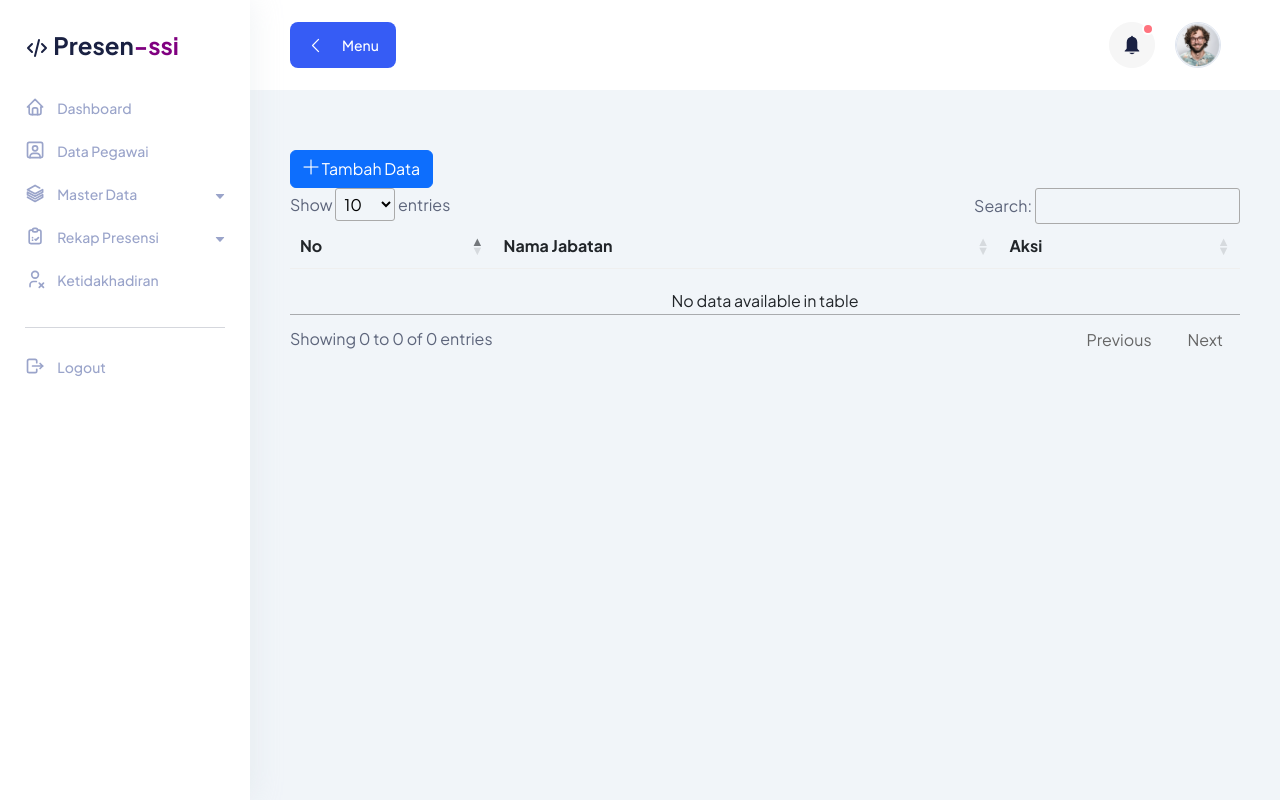
After one commit to arell74/aplikasi-presensi-ci4, a CodeIgniter 4 app: the page made by app/Views/admin/jabatan/jabatan.php in a window 1280 px wide. The commit adds this page. Run offline with PHP 8.4 and a stand-in for CodeIgniter, Linux system fonts and the light colour scheme; the template is opened without the code that fills it, so the values that code supplies are empty; some libraries are stand-ins or nearby versions.

Commit message:
feat: Implement Jabatan Master data  Module
- Add master data menu item to admin layout

- Create routes, model, and view for Jabatan (position)

- Implement create and store functionality for new jabatan

- Integrate Datatables for listing jabatan

Integrate Sweetalert for succes/error messages

```diff
--- a/app/Config/Routes.php
+++ b/app/Config/Routes.php
@@ -10,5 +10,11 @@ $routes->post('login', 'Login::login_action');
 $routes->get('logout', 'Login::logout');
 
 $routes->get('admin/home', 'Admin\Home::index', ['filter' => 'adminFilter']);
+$routes->get('admin/jabatan', 'Admin\Jabatan::index', ['filter' => 'adminFilter']);
+$routes->get('admin/jabatan/create', 'Admin\Jabatan::create', ['filter' => 'adminFilter']);
+$routes->post('admin/jabatan/store', 'Admin\Jabatan::store', ['filter' => 'adminFilter']);
+$routes->get('admin/jabatan/edit/(:segment)', 'Admin\Jabatan::edit/$1', ['filter' => 'adminFilter']);
+$routes->post('admin/jabatan/update/(:segment)', 'Admin\Jabatan::update/$1', ['filter' => 'adminFilter']);
+$routes->get('admin/jabatan/delete/(:segment)', 'Admin\Jabatan::delete/$1', ['filter' => 'adminFilter']);
 
 $routes->get('pegawai/home', 'Pegawai\Home::index', ['filter' => 'pegawaiFilter']);
--- /dev/null
+++ b/app/Views/admin/jabatan/jabatan.php
@@ -0,0 +1,30 @@
+<?= $this->extend('admin/layout') ?>
+
+<?= $this->section('content') ?>
+
+<a href="<?= base_url('admin/jabatan/create'); ?>" class="btn btn-primary">
+    <i class="lni lni-plus"></i>
+     Tambah Data</a>
+
+     <table class="table" id="datatables">
+        <thead>
+            <tr>
+                <th>No</th>
+                <th>Nama Jabatan</th>
+                <th>Aksi</th>
+            </tr>
+        </thead>
+        <?php $no = 1;
+        foreach($jabatan as $jab) : ?>
+            <tr>
+                <td><?= $no++; ?></td>
+                <td><?= $jab['jabatan']; ?></td>
+                <td>
+                    <a href="<?= base_url('admin/jabatan/edit/' . $jab['id']); ?>" class="btn btn-primary">Edit Data</a>
+                    <a href="<?= base_url('admin/jabatan/delete/' . $jab['id']); ?>" class="btn btn-danger">Hapus Data</a>
+                </td>
+            </tr>
+            <?php endforeach; ?>
+     </table>
+
+<?= $this->endSection() ?>
--- a/app/Views/admin/layout.php
+++ b/app/Views/admin/layout.php
@@ -16,8 +16,10 @@
     <link rel="stylesheet" href="<?= base_url('assets/css/main.css') ?>" />
 
     <!-- Tabler Icon -->
+    <link rel="stylesheet" href="https://cdnjs.cloudflare.com/ajax/libs/tabler-icons/3.34.1/tabler-icons.min.css" integrity="sha512-s0zOeW/zxh8f817uykbgBqmx1dwmdvWwQYamh+lU9NzP8jeQ/ikNPE9dBK+C55A5WUtOetZAI09tLxKIj0r9WQ==" crossorigin="anonymous" referrerpolicy="no-referrer" />
 
-    <link rel="stylesheet" href="https://cdnjs.cloudflare.com/ajax/libs/tabler-icons/3.34.1/tabler-icons.min.css" integrity="sha512-s0zOeW/zxh8f817uykbgBqmx1dwmdvWwQYamh+lU9NzP8jeQ/ikNPE9dBK+C55A5WUtOetZAI09tLxKIj0r9WQ==" crossorigin="anonymous" referrerpolicy="no-referrer" />
+    <!-- dataTables -->
+    <link rel="stylesheet" href="https://cdn.datatables.net/2.3.2/css/dataTables.dataTables.css" />
 </head>
 
 <body>
@@ -31,8 +33,13 @@
     <aside class="sidebar-nav-wrapper">
         <div class="navbar-logo">
             <a href="index.html">
-                <h3 class="text-bold"><svg  xmlns="http://www.w3.org/2000/svg"  width="24"  height="24"  viewBox="0 0 24 24"  fill="none"  stroke="currentColor"  stroke-width="2"  stroke-linecap="round"  stroke-linejoin="round"  class="icon icon-tabler icons-tabler-outline icon-tabler-code"><path stroke="none" d="M0 0h24v24H0z" fill="none"/><path d="M7 8l-4 4l4 4" /><path d="M17 8l4 4l-4 4" /><path d="M14 4l-4 16" /></svg>
-                 Presen<span style="color: purple;">-ssi</span></h3>
+                <h3 class="text-bold"><svg xmlns="http://www.w3.org/2000/svg" width="24" height="24" viewBox="0 0 24 24" fill="none" stroke="currentColor" stroke-width="2" stroke-linecap="round" stroke-linejoin="round" class="icon icon-tabler icons-tabler-outline icon-tabler-code">
+                        <path stroke="none" d="M0 0h24v24H0z" fill="none" />
+                        <path d="M7 8l-4 4l4 4" />
+                        <path d="M17 8l4 4l-4 4" />
+                        <path d="M14 4l-4 16" />
+                    </svg>
+                    Presen<span style="color: purple;">-ssi</span></h3>
             </a>
         </div>
         <nav class="sidebar-nav">
@@ -68,8 +75,33 @@
                         href="#0"
                         class="collapsed"
                         data-bs-toggle="collapse"
-                        data-bs-target="#ddmenu_5"
-                        aria-controls="ddmenu_5"
+                        data-bs-target="#master_data"
+                        aria-controls="master_data"
+                        aria-expanded="false"
+                        aria-label="Toggle navigation">
+                        <svg xmlns="http://www.w3.org/2000/svg" width="24" height="24" viewBox="0 0 24 24" fill="none" stroke="currentColor" stroke-width="2" stroke-linecap="round" stroke-linejoin="round" class="icon icon-tabler icons-tabler-outline icon-tabler-brand-databricks">
+                            <path stroke="none" d="M0 0h24v24H0z" fill="none" />
+                            <path d="M3 17l9 5l9 -5v-3l-9 5l-9 -5v-3l9 5l9 -5v-3l-9 5l-9 -5l9 -5l5.418 3.01" />
+                        </svg>
+                        <span class="text"> Master Data </span>
+                    </a>
+                    <ul id="master_data" class="collapse dropdown-nav">
+                        <li>
+                            <a href="<?= base_url('admin/jabatan') ?>"> Data Jabatan </a>
+                        </li>
+                        <li>
+                            <a href="form-elements.html"> Lokasi Presensi </a>
+                        </li>
+                    </ul>
+                </li>
+
+                <li class="nav-item nav-item-has-children mb-2">
+                    <a
+                        href="#0"
+                        class="collapsed"
+                        data-bs-toggle="collapse"
+                        data-bs-target="#rekap_presensi"
+                        aria-controls="rekap_presensi"
                         aria-expanded="false"
                         aria-label="Toggle navigation">
                         <svg xmlns="http://www.w3.org/2000/svg" width="24" height="24" viewBox="0 0 24 24" fill="none" stroke="currentColor" stroke-width="2" stroke-linecap="round" stroke-linejoin="round" class="icon icon-tabler icons-tabler-outline icon-tabler-checkup-list">
@@ -82,7 +114,7 @@
                         </svg>
                         <span class="text"> Rekap Presensi </span>
                     </a>
-                    <ul id="ddmenu_5" class="collapse dropdown-nav">
+                    <ul id="rekap_presensi" class="collapse dropdown-nav">
                         <li>
                             <a href="form-elements.html"> Rekap Harian </a>
                         </li>
@@ -111,7 +143,12 @@
 
                 <li class="nav-item">
                     <a href="notification.html">
-                        <svg  xmlns="http://www.w3.org/2000/svg"  width="24"  height="24"  viewBox="0 0 24 24"  fill="none"  stroke="currentColor"  stroke-width="2"  stroke-linecap="round"  stroke-linejoin="round"  class="icon icon-tabler icons-tabler-outline icon-tabler-logout"><path stroke="none" d="M0 0h24v24H0z" fill="none"/><path d="M14 8v-2a2 2 0 0 0 -2 -2h-7a2 2 0 0 0 -2 2v12a2 2 0 0 0 2 2h7a2 2 0 0 0 2 -2v-2" /><path d="M9 12h12l-3 -3" /><path d="M18 15l3 -3" /></svg>
+                        <svg xmlns="http://www.w3.org/2000/svg" width="24" height="24" viewBox="0 0 24 24" fill="none" stroke="currentColor" stroke-width="2" stroke-linecap="round" stroke-linejoin="round" class="icon icon-tabler icons-tabler-outline icon-tabler-logout">
+                            <path stroke="none" d="M0 0h24v24H0z" fill="none" />
+                            <path d="M14 8v-2a2 2 0 0 0 -2 -2h-7a2 2 0 0 0 -2 2v12a2 2 0 0 0 2 2h7a2 2 0 0 0 2 -2v-2" />
+                            <path d="M9 12h12l-3 -3" />
+                            <path d="M18 15l3 -3" />
+                        </svg>
                         <span class="text">Logout</span>
                     </a>
                 </li>
@@ -287,7 +324,7 @@
                     <!-- end row -->
                 </div>
                 <!-- ========== title-wrapper end ========== -->
-                 <?= $this->renderSection('content') ?>
+                <?= $this->renderSection('content') ?>
             </div>
             <!-- end container -->
         </section>
@@ -300,6 +337,42 @@
     <script src="<?= base_url('assets/js/jvectormap.min.js') ?> "></script>
     <script src="<?= base_url('assets/js/polyfill.js') ?> "></script>
     <script src="<?= base_url('assets/js/main.js') ?> "></script>
+
+    <!-- jquery cdn -->
+    <script src="https://cdnjs.cloudflare.com/ajax/libs/jquery/3.7.1/jquery.min.js" integrity="sha512-v2CJ7UaYy4JwqLDIrZUI/4hqeoQieOmAZNXBeQyjo21dadnwR+8ZaIJVT8EE2iyI61OV8e6M8PP2/4hpQINQ/g==" crossorigin="anonymous" referrerpolicy="no-referrer"></script>
+
+    <!-- dataTable -->
+    <script src="https://cdn.datatables.net/2.3.2/js/dataTables.js"></script>
+
+    <!-- sweet Alert -->
+    <script src="https://cdn.jsdelivr.net/npm/sweetalert2@11"></script>
+
+    <script>
+        $(document).ready(function() {
+            $('#datatables').DataTable();
+        });
+
+        // berhasil
+        $(function() {
+            <?php if (session()->has('berhasil')) { ?>
+                const Toast = Swal.mixin({
+                    toast: true,
+                    position: "top-end",
+                    showConfirmButton: false,
+                    timer: 3000,
+                    timerProgressBar: true,
+                    didOpen: (toast) => {
+                        toast.onmouseenter = Swal.stopTimer;
+                        toast.onmouseleave = Swal.resumeTimer;
+                    }
+                });
+                Toast.fire({
+                    icon: "success",
+                    title: "<?= $_SESSION['berhasil']; ?>"
+                });
+            <?php } ?>
+        })
+    </script>
 </body>
 
 </html>
```
Also changed, not shown: app/Controllers/Admin/Jabatan.php (added, +60 -0 lines), app/Models/JabatanModel.php (added, +14 -0 lines), app/Views/admin/jabatan/create.php (added, +21 -0 lines).
